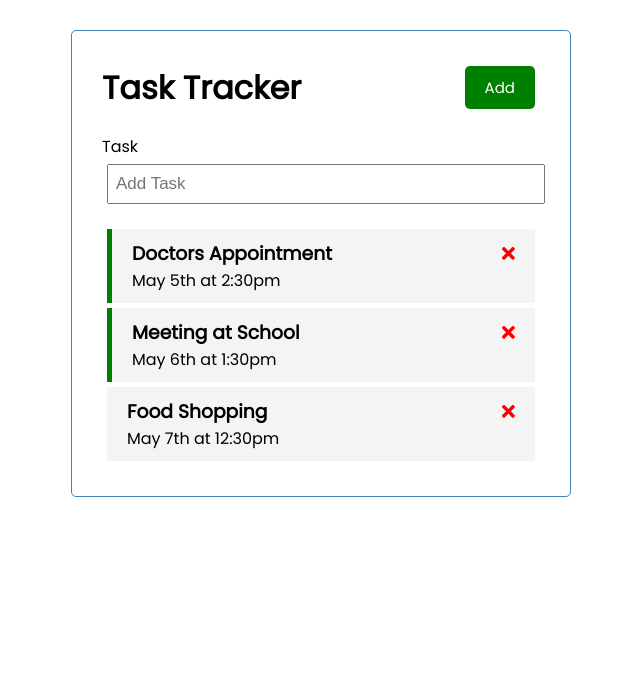
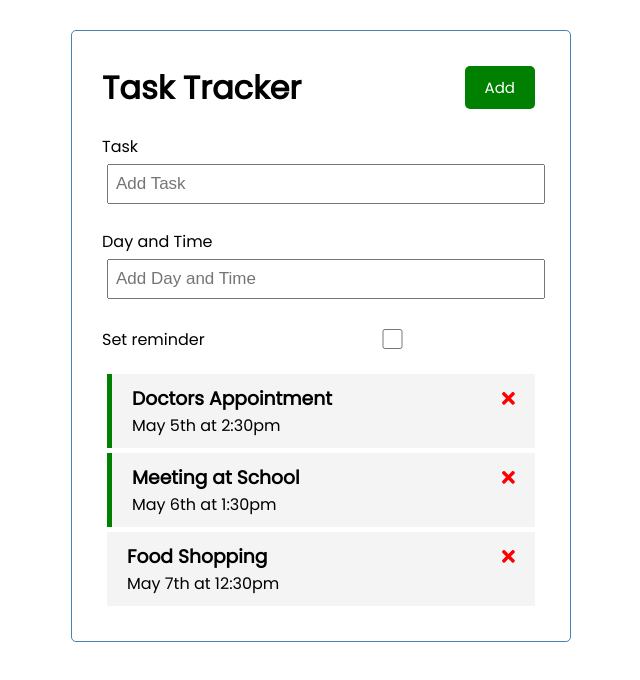
Before and after one commit to Toppedyk/angular-test, an Angular app: page / in a window 1280 px wide. Shown: the top 680 px of the page, without its empty margins (319-959 px from the left). Built offline with nearby package versions, Linux system fonts and the light colour scheme; data requests are answered from the project's data file.

Commit message:
form html

```diff
--- a/src/app/components/add-task/add-task.component.html
+++ b/src/app/components/add-task/add-task.component.html
@@ -3,4 +3,12 @@
     <label for="text">Task</label>
     <input type="text" name="text" id="text" placeholder="Add Task" />
   </div>
+  <div class="form-control">
+    <label for="day">Day and Time</label>
+    <input type="text" name="day" id="day" placeholder="Add Day and Time" />
+  </div>
+  <div class="form-control form-control-check">
+    <label for="reminder">Set reminder</label>
+    <input type="checkbox" name="reminder" id="reminder"/>
+  </div>
 </form>
```
